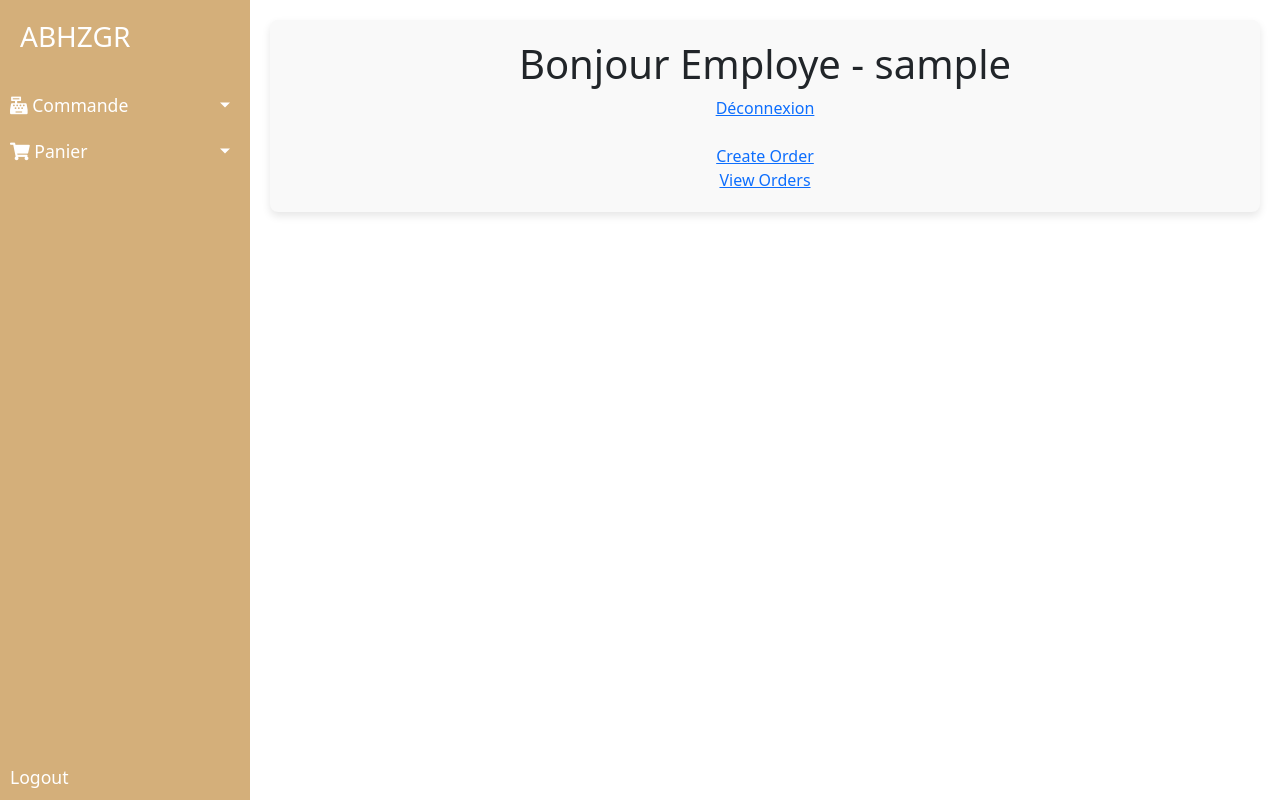
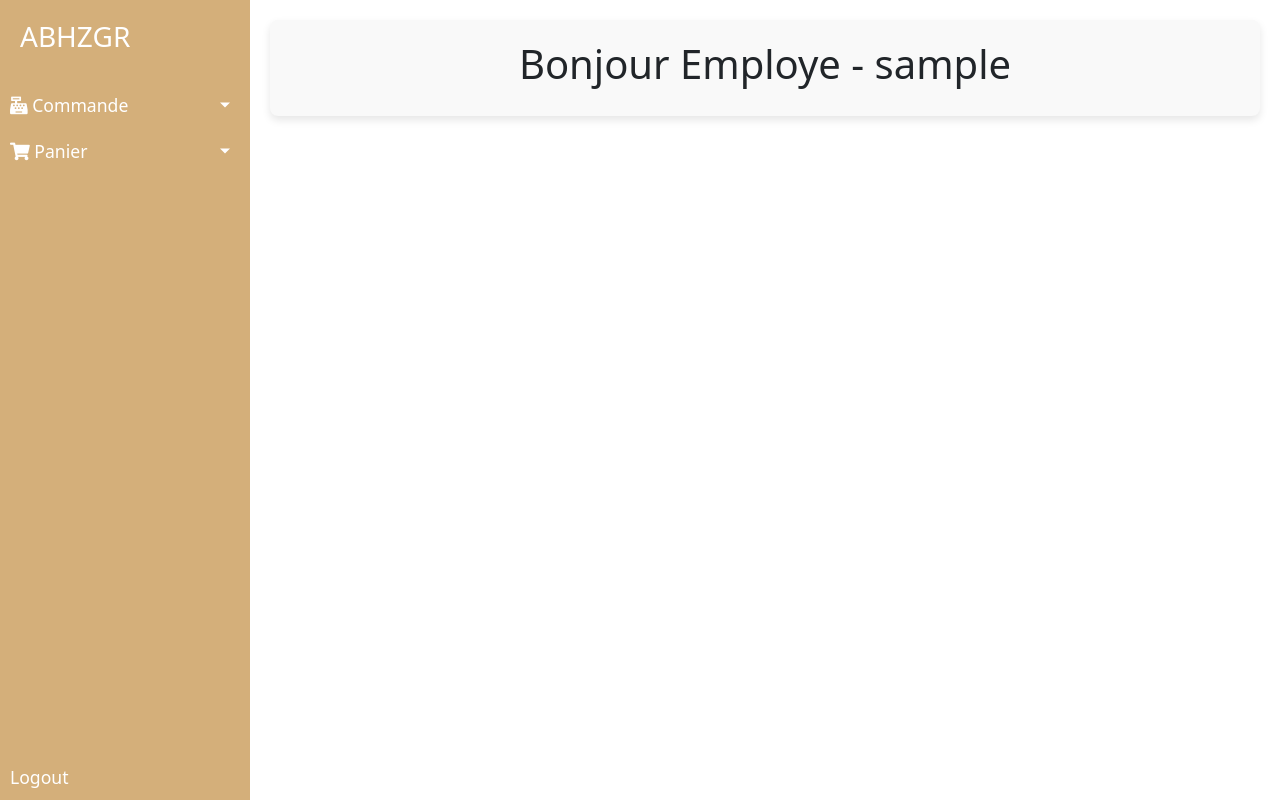
Before and after one commit to amineboubekri/gestion_stock, a Django app: page /stock/employe_dashboard/ in a window 1280 px wide. Run offline with Django 3.2, Linux system fonts and the light colour scheme; the visitor is signed in with stand-in values (Sample User, id 1); some libraries are stand-ins or nearby versions.

Commit message:
last update

```diff
--- a/stock/templates/stock/employe_dashboard.html
+++ b/stock/templates/stock/employe_dashboard.html
@@ -5,10 +5,6 @@
 {% block content %}
     <h1 align="center">Bonjour Employe - {{ request.user.username }}</h1>
     <div style="text-align: center;">
-        <a href="{% url 'logout' %}">Déconnexion</a>
-        <br><br>
-        <a href="{% url 'create_order' %}">Create Order</a>
-        <br>
-        <a href="{% url 'employee_orders' %}">View Orders</a>
+
     </div>
 {% endblock %}
```
